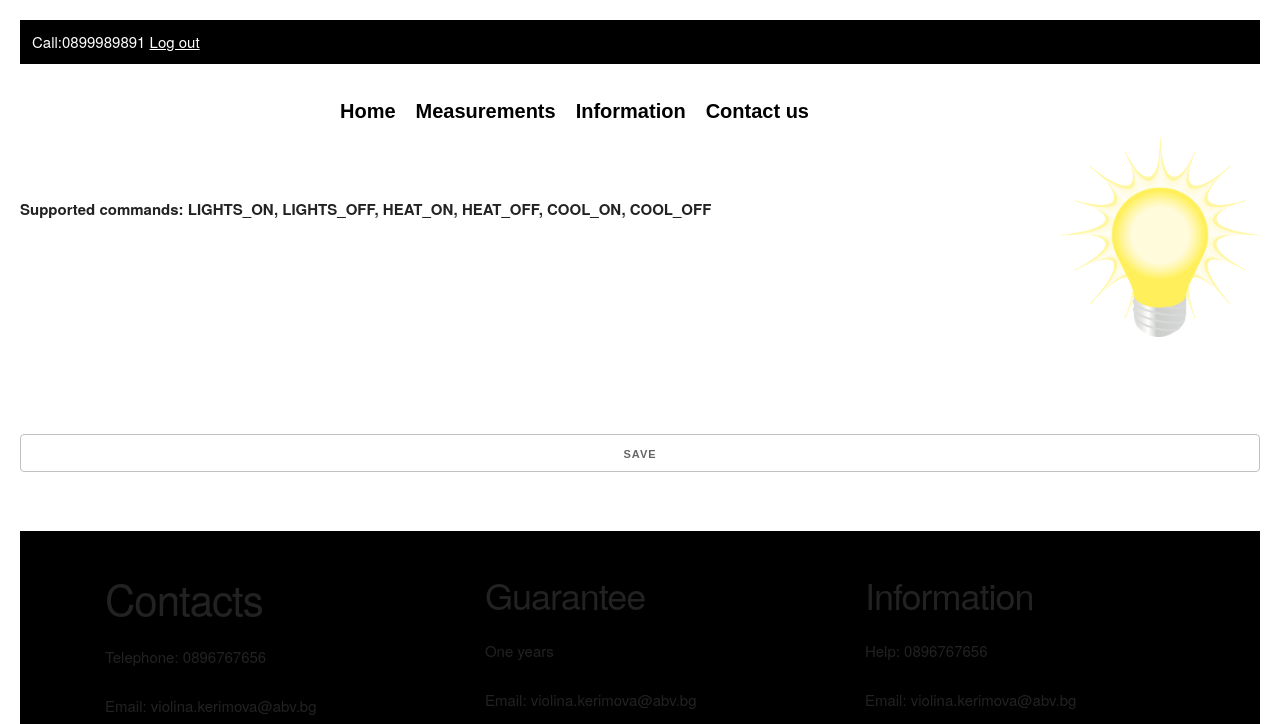
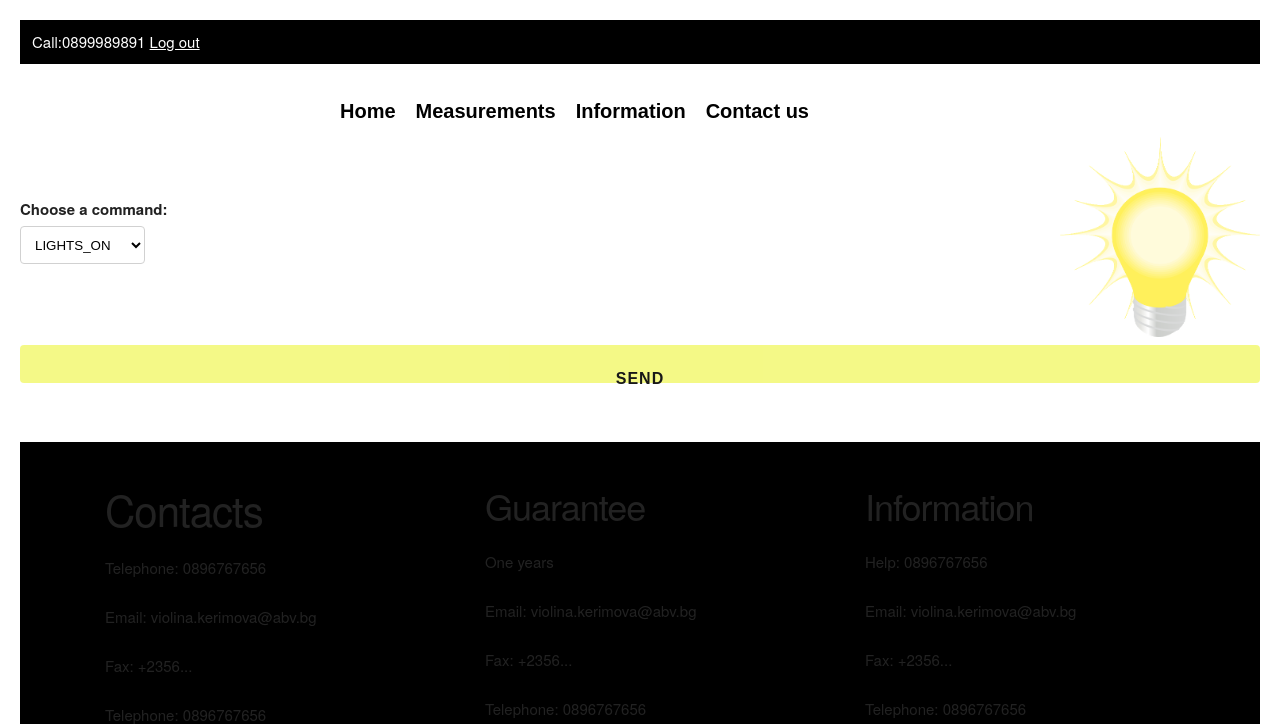
Before and after one commit to ViolinaKerimova/SmartHome, a PHP site: page /action_page.php in a window 1280 px wide. Shown: the top 724 px of the page. Run offline with PHP 8.4, Linux system fonts and the light colour scheme; some libraries are stand-ins or nearby versions.

Commit message:
Finish update

```diff
--- a/client/css/mystyle.css
+++ b/client/css/mystyle.css
@@ -244,7 +244,16 @@
   text-align: center;
   float: center;
 }
-
+button.command {
+  background-color: #F3F97A; /* Green */
+  border: none;
+  color: white;
+  padding: 15px 32px;
+  text-align: center;
+  text-decoration: none;
+  display: inline-block;
+  font-size: 16px;
+}
 th, td {
   text-align: center;
   padding: 8px;
--- a/client/js/client-render.js
+++ b/client/js/client-render.js
@@ -46,7 +46,7 @@
 	return html;
 }
 function render_Getcommand(data) {
-    var html ="<div class='text'> THE LIGHT IS: " + data.light+ "</br>"+
+    var html ="<div  class='text'> THE LIGHT IS: " + data.light+ "</br>"+
 	          "<div class='text'> THE HEAT IS: " + data.heater+
 			  "<div class='text'> THE COOL IS: " + data.cooler;
 	return html;
@@ -76,10 +76,16 @@
 function render_button_form(commandJson) {
 	var html = '';
 	html += "<form action='#' method='post'>";
-	html += "<p><label>Supported commands: LIGHTS_ON, LIGHTS_OFF, HEAT_ON, HEAT_OFF, COOL_ON, COOL_OFF"+
-    "</label>";
-	html += "<input  id='MyInputId' /></p>";
-	html += "<p><button class='command'>Save</button></p>";
+
+    html +=" <label for='command'>Choose a command:</label> " + " <select id='myselect'> "+
+		"<option value='LIGHTS_ON'>LIGHTS_ON</option> "+
+		"<option value='LIGHTS_OFF'>LIGHTS_OFF</option>"+
+		"<option value='HEAT_ON'>HEAT_ON</option>"+
+		"<option value='HEAT_OFF'>HEAT_OFF</option>"+
+		"<option value='COOL_ON'>COOL_ON</option>"+
+		"<option value='COOL_OFF'>COOL_OFF</option>"+
+    " </select>";
+	html += "<p><button style='color:black;' class='command'>Send</button></p>";
 	html += "</form>";
 	return html;
 }
--- a/client/js/client.js
+++ b/client/js/client.js
@@ -28,7 +28,7 @@
 	});
 }
 function reload_History() {
-	$.get('http://localhost:8090/smarthome/device/command/history').done(function(data) {
+	$.get('http://localhost:8090/smarthome/device/command/history?num=15').done(function(data) {
 		$('#history').html(render_History(data));
 		$('#history-messages').html(render_messages(data.messages));
 	}).fail(function(response) {
@@ -48,10 +48,8 @@
 		reload_Button();
 
 		$(document).on('click', 'button.command', function() {
-			// var $inputs = $('#form :input');
-			console.log('hhhhhhhhhhhhhhhiii');
-
-			  var getVal = $("#MyInputId").val();
+		    var getVal =$( "#myselect" ).val();
+			 // var getVal = $("#MyInputId").val();
             // $("p").append(getVal);
 			 //var command_post = $('form').attr('input');
 			var commandJson = { command: getVal};
--- /dev/null
+++ b/contact.php
@@ -0,0 +1,3 @@
+<?php require 'header.php'; ?>
+
+<?php include 'footer.php';?>
--- a/header.php
+++ b/header.php
@@ -25,7 +25,7 @@
   <li><a href="action_page.php">Home</a></li>
   <li><a href="measurements.php">Measurements</a></li>
   <li><a href="information.php">Information</a></li>
-   <li><a href="information.php">Contact us</a></li>
+   <li><a href="contact.php">Contact us</a></li>
  </ul>
  </br> </br>
    <img style =" float: right;" src="client/images/lightt.png" alt="Girl in a jacket" width="200" height="200">
--- a/index.php
+++ b/index.php
@@ -15,8 +15,8 @@
 }
 
 button {
-  background-color: #4CAF50;
-  color: white;
+  background-color: #F3F97A;
+  color: black;
   padding: 14px 20px;
   margin: 8px 0;
   border: none;
```
